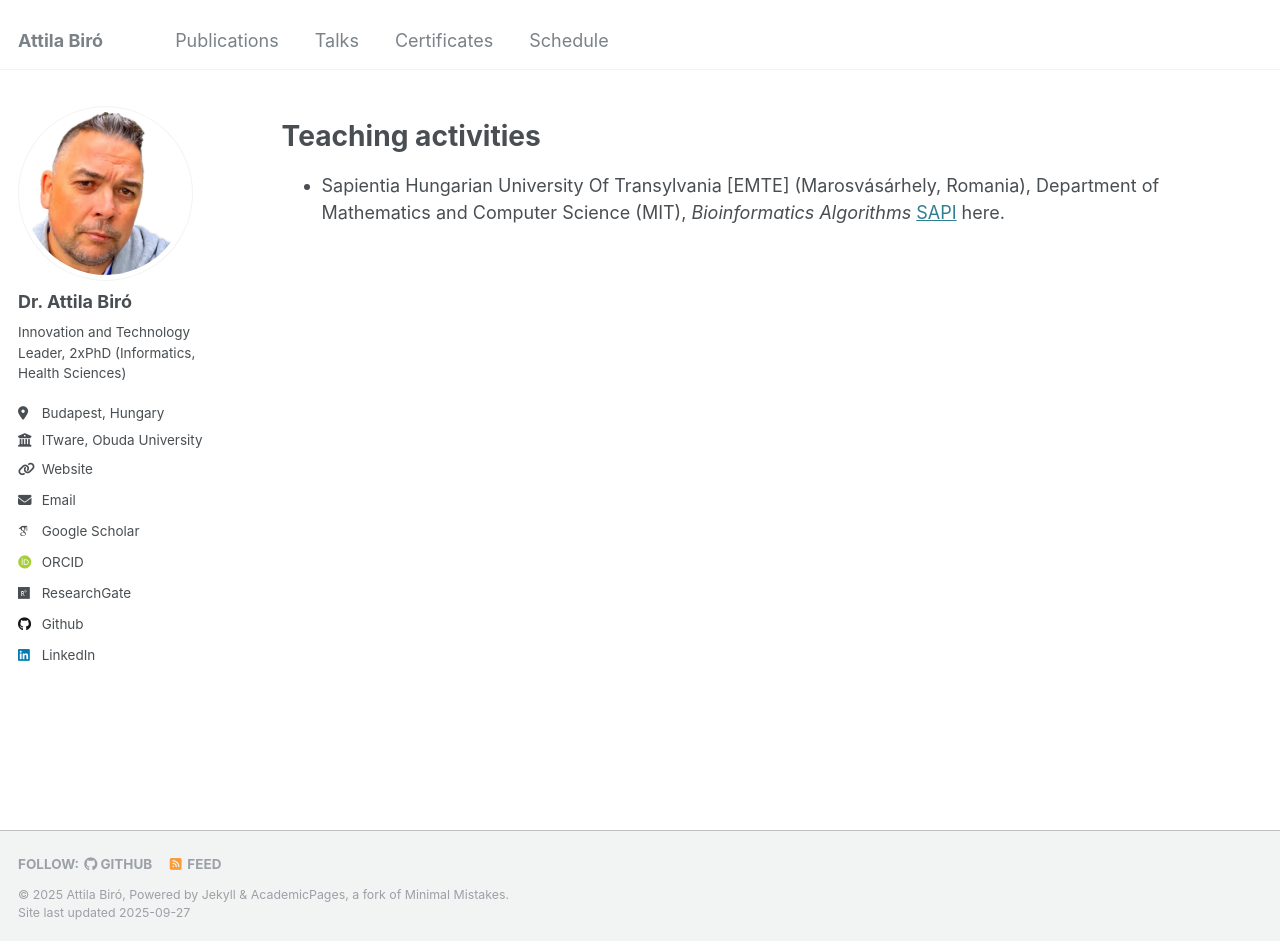
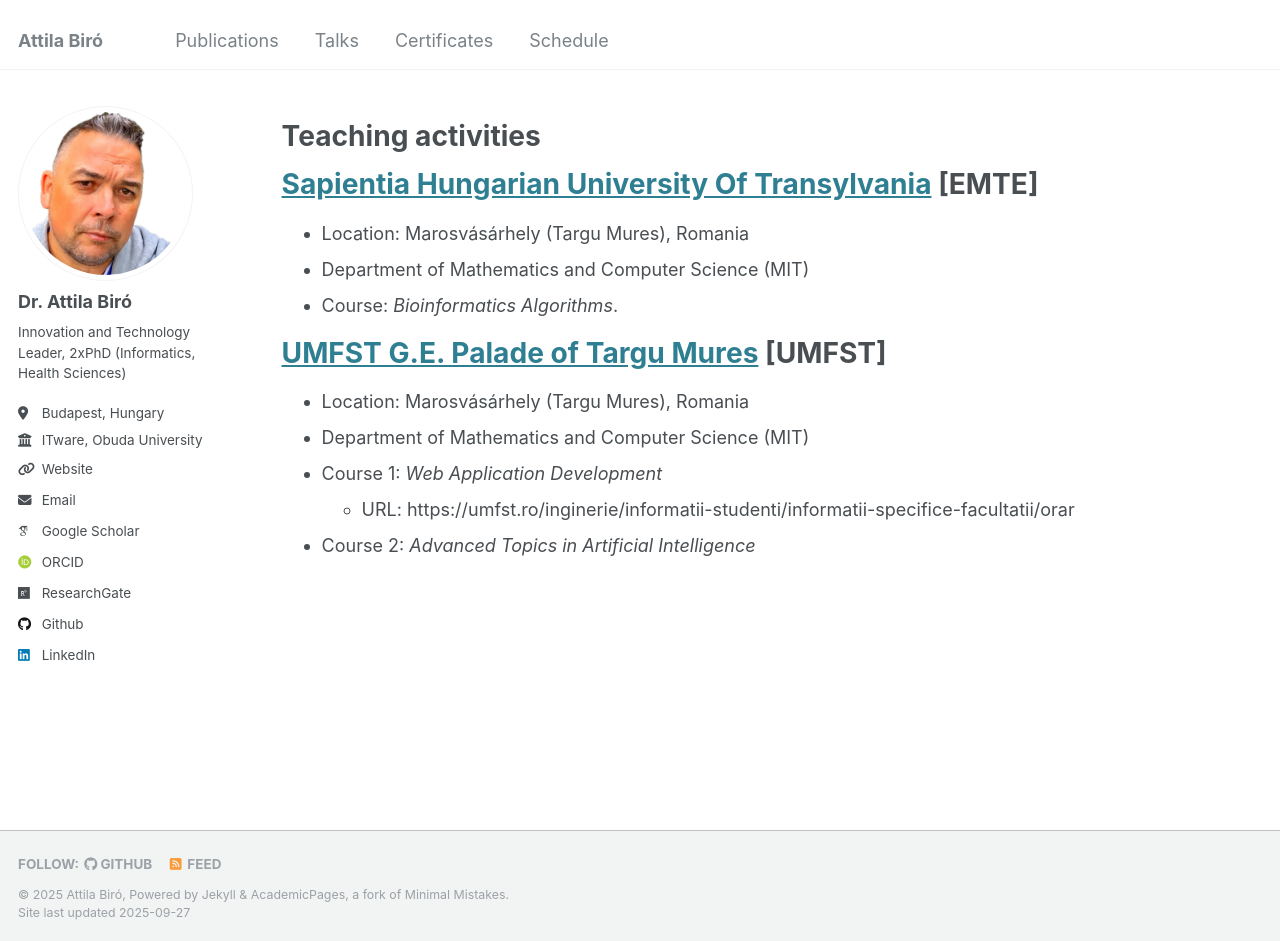
Before and after one commit to biroka/biroka.github.io, a Jekyll site: the page built from _pages/teaching.md, in a window 1280 px wide and 941 px high. Built offline with Jekyll 4.4.1, drawn with Linux system fonts in a browser that asks for light colours; some web fonts are replaced.

Commit message:
Update teaching.md

```diff
--- a/_pages/teaching.md
+++ b/_pages/teaching.md
@@ -7,4 +7,15 @@ author_profile: true
 
 Teaching activities
 ======
-* Sapientia Hungarian University Of Transylvania [EMTE] (Marosvásárhely, Romania), Department of Mathematics and Computer Science (MIT), _Bioinformatics Algorithms_ <a target="_new" href="https://ms.sapientia.ro/"> SAPI</a> here.
+
+# <a target="_new" href="https://ms.sapientia.ro/">Sapientia Hungarian University Of Transylvania</a> [EMTE]
+* Location: Marosvásárhely (Targu Mures), Romania
+* Department of Mathematics and Computer Science (MIT)
+* Course: _Bioinformatics Algorithms_.
+
+# <a target="_new" href="https://www.umfst.ro/">UMFST G.E. Palade of Targu Mures</a> [UMFST]
+* Location: Marosvásárhely (Targu Mures), Romania
+* Department of Mathematics and Computer Science (MIT)
+* Course 1: _Web Application Development_
+  * URL: https://umfst.ro/inginerie/informatii-studenti/informatii-specifice-facultatii/orar
+* Course 2: _Advanced Topics in Artificial Intelligence_
```
